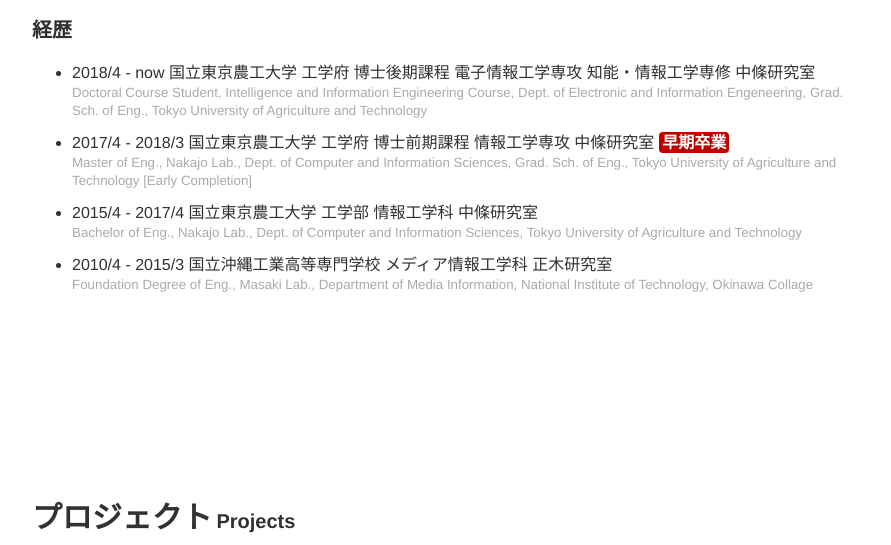
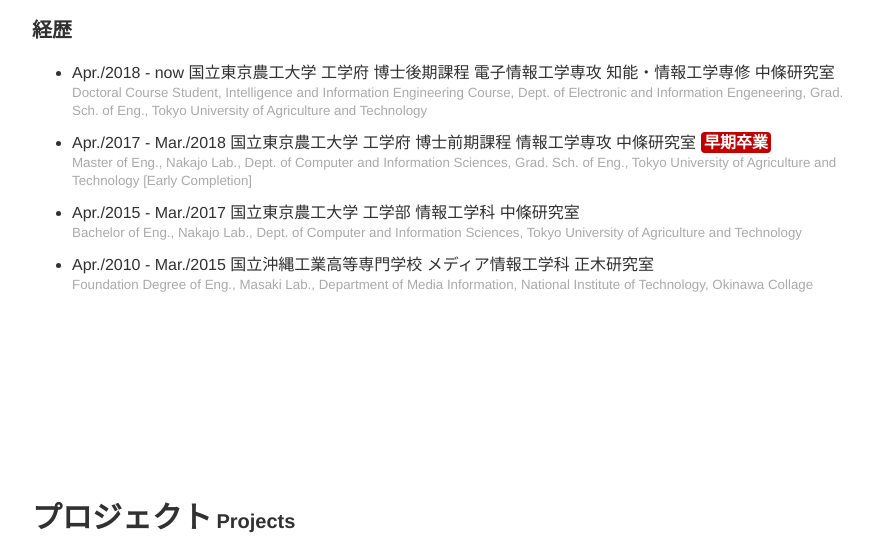
Before and after one commit to maruuusa83/profile, a plain HTML site: page index.html in a window 1280 px wide. Shown: the part 1089-1634 px from the top of the page, without its empty margins (188-1079 px from the left). Drawn offline with nearby package versions, Linux system fonts and the light colour scheme.

Commit message:
modify dates into english

```diff
--- a/index.html
+++ b/index.html
@@ -70,10 +70,10 @@
     <div>
       <h2>経歴</h2>
       <ul>
-          <li>2018/4 - now 国立東京農工大学 工学府 博士後期課程 電子情報工学専攻 知能・情報工学専修 中條研究室<span class="en">Doctoral Course Student, Intelligence and Information Engineering Course, Dept. of Electronic and Information Engeneering, Grad. Sch. of Eng., Tokyo University of Agriculture and Technology</span></li>
-        <li>2017/4 - 2018/3 国立東京農工大学 工学府 博士前期課程 情報工学専攻 中條研究室<span class="important">早期卒業</span><span class="en">Master of Eng., Nakajo Lab., Dept. of Computer and Information Sciences, Grad. Sch. of Eng., Tokyo University of Agriculture and Technology [Early Completion]</span></li>
-        <li>2015/4 - 2017/4 国立東京農工大学 工学部 情報工学科 中條研究室<span class="en">Bachelor of Eng., Nakajo Lab., Dept. of Computer and Information Sciences, Tokyo University of Agriculture and Technology</span></li>
-        <li>2010/4 - 2015/3 国立沖縄工業高等専門学校 メディア情報工学科 正木研究室<span class="en">Foundation Degree of Eng., Masaki Lab., Department of Media Information, National Institute of Technology, Okinawa Collage</span></li>
+          <li>Apr./2018 - now 国立東京農工大学 工学府 博士後期課程 電子情報工学専攻 知能・情報工学専修 中條研究室<span class="en">Doctoral Course Student, Intelligence and Information Engineering Course, Dept. of Electronic and Information Engeneering, Grad. Sch. of Eng., Tokyo University of Agriculture and Technology</span></li>
+        <li>Apr./2017 - Mar./2018 国立東京農工大学 工学府 博士前期課程 情報工学専攻 中條研究室<span class="important">早期卒業</span><span class="en">Master of Eng., Nakajo Lab., Dept. of Computer and Information Sciences, Grad. Sch. of Eng., Tokyo University of Agriculture and Technology [Early Completion]</span></li>
+        <li>Apr./2015 - Mar./2017 国立東京農工大学 工学部 情報工学科 中條研究室<span class="en">Bachelor of Eng., Nakajo Lab., Dept. of Computer and Information Sciences, Tokyo University of Agriculture and Technology</span></li>
+        <li>Apr./2010 - Mar./2015 国立沖縄工業高等専門学校 メディア情報工学科 正木研究室<span class="en">Foundation Degree of Eng., Masaki Lab., Department of Media Information, National Institute of Technology, Okinawa Collage</span></li>
       </ul>
     </div>
   </section>
```
